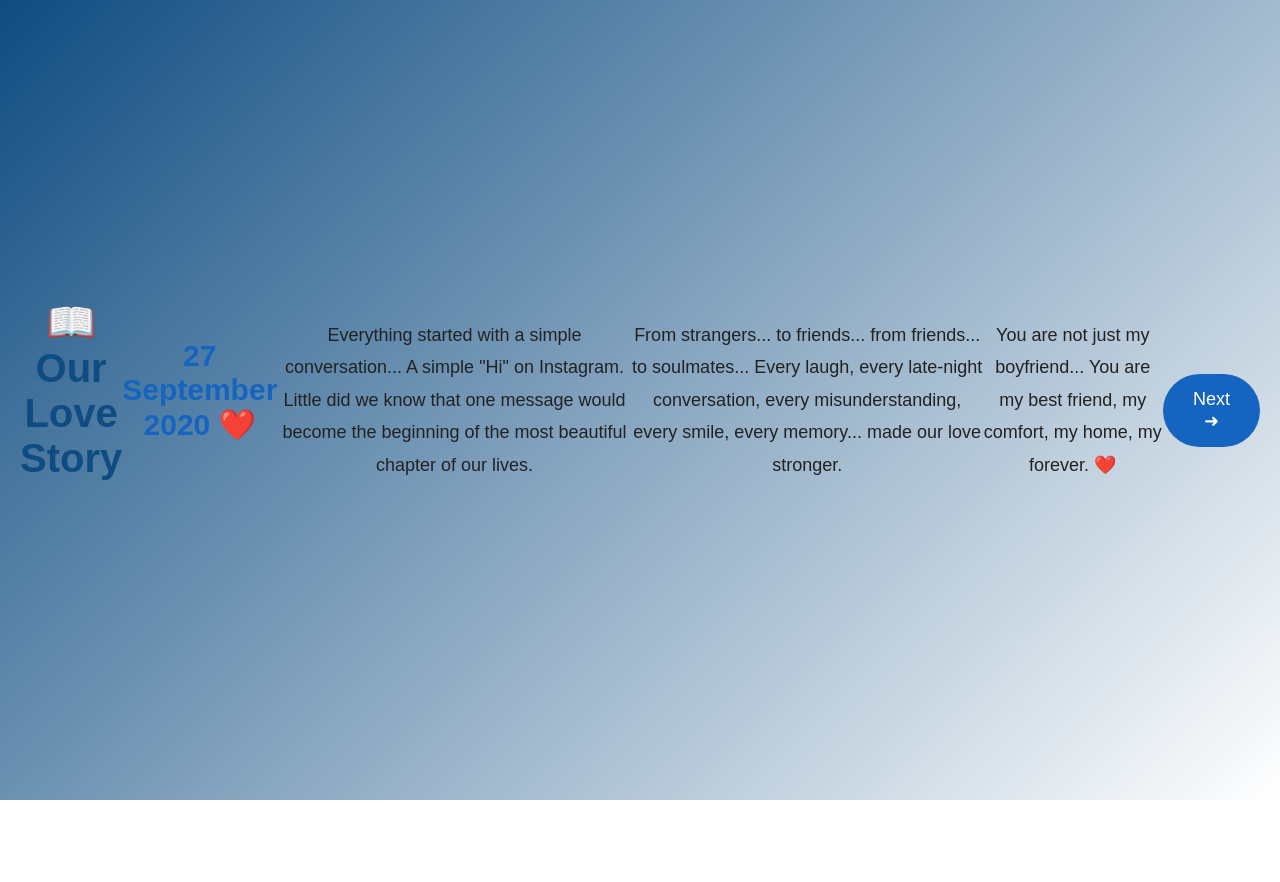
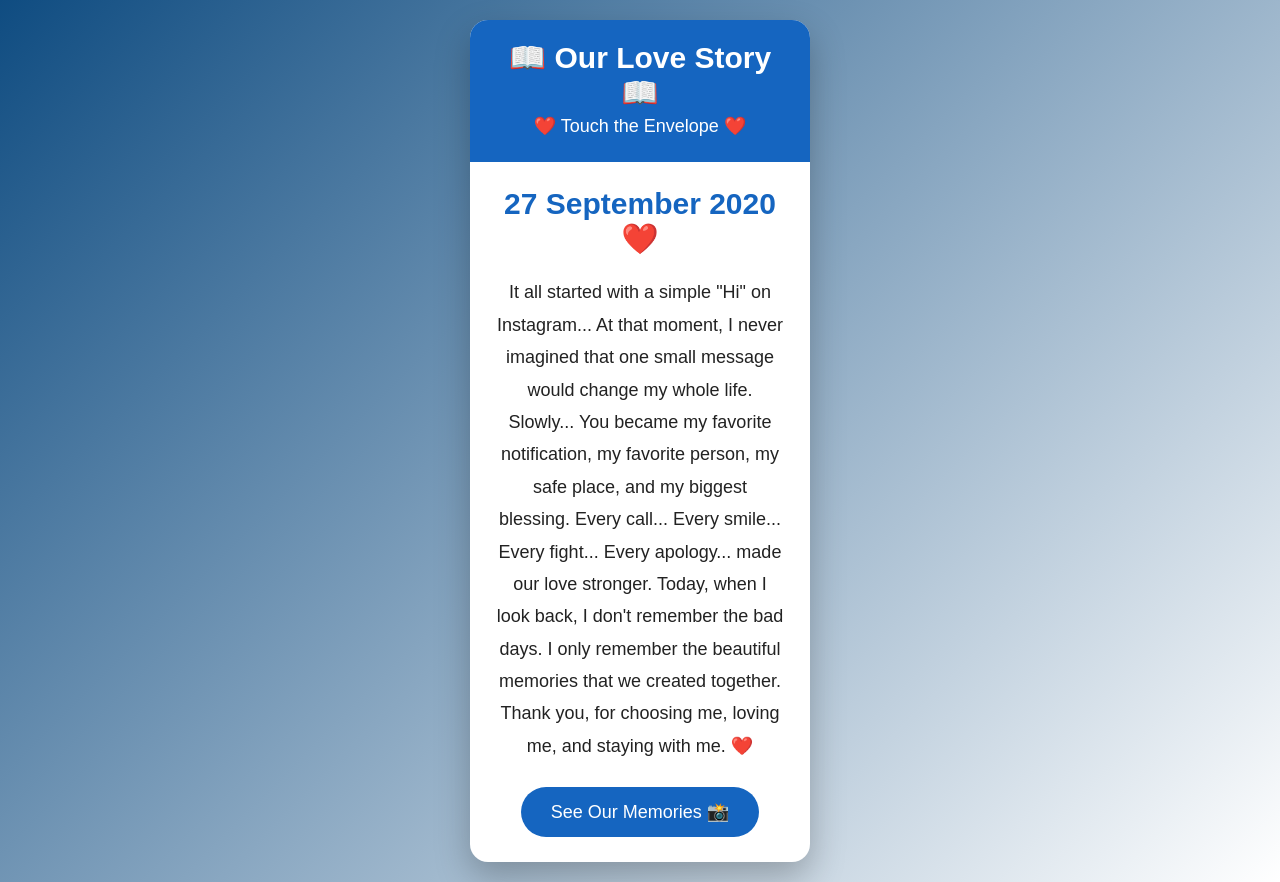
Before and after one commit to sneka0112/my-rowdy-birthday, a plain HTML site: page story.html in a window 1280 px wide. Before the commit the page ends 800 px from the top, so only its background shows below. Drawn offline with Linux system fonts and the light colour scheme.

Commit message:
Update story.html

```diff
--- a/story.html
+++ b/story.html
@@ -1,85 +1,99 @@
 <!DOCTYPE html>
 <html lang="en">
 <head>
+
 <meta charset="UTF-8">
 <meta name="viewport" content="width=device-width, initial-scale=1.0">
+
 <title>Our Love Story ❤️</title>
+
 <link rel="stylesheet" href="style.css">
+
 </head>
 
 <body>
 
 <div class="page">
 
-<h1>📖 Our Love Story</h1>
+<div class="envelope">
+
+<div class="envelope-header">
+
+<h2>📖 Our Love Story 📖</h2>
+
+<p>❤️ Touch the Envelope ❤️</p>
+
+</div>
+
+<div class="envelope-body">
 
 <h2>27 September 2020 ❤️</h2>
 
 <p>
 
-Everything started with a simple conversation...
+It all started with a simple "Hi" on Instagram...
 
-A simple "Hi" on Instagram.
+At that moment,
 
-Little did we know that one message
+I never imagined
 
-would become the beginning
+that one small message
 
-of the most beautiful chapter of our lives.
+would change my whole life.
 
-</p>
+Slowly...
 
-<br>
+You became my favorite notification,
 
-<p>
+my favorite person,
 
-From strangers...
+my safe place,
 
-to friends...
+and my biggest blessing.
 
-from friends...
+Every call...
 
-to soulmates...
+Every smile...
 
-Every laugh,
+Every fight...
 
-every late-night conversation,
-
-every misunderstanding,
-
-every smile,
-
-every memory...
+Every apology...
 
 made our love stronger.
 
-</p>
+Today,
 
-<br>
+when I look back,
 
-<p>
+I don't remember the bad days.
 
-You are not just my boyfriend...
+I only remember
 
-You are my best friend,
+the beautiful memories
 
-my comfort,
+that we created together.
 
-my home,
+Thank you,
 
-my forever.
+for choosing me,
+
+loving me,
+
+and staying with me.
 
 ❤️
 
 </p>
 
-<br><br>
+<a href="gallery.html" class="next-btn">
 
-<button onclick="location.href='gallery.html'">
+See Our Memories 📸
 
-Next ➜
+</a>
 
-</button>
+</div>
+
+</div>
 
 </div>
 
```
